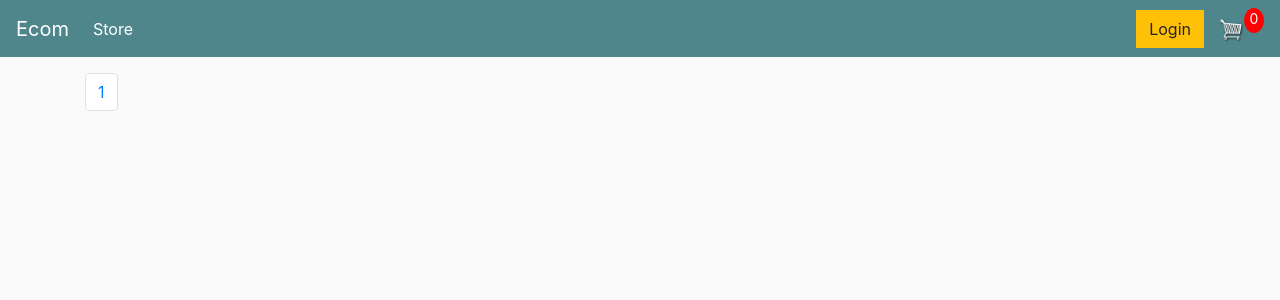
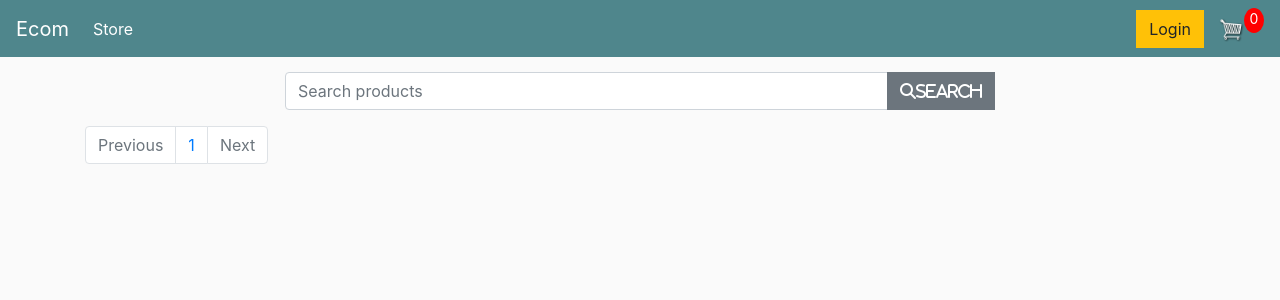
Before and after one commit to Pruthvi9096/django_ecommerce, a Django app: page / in a window 1280 px wide. Shown: the top 300 px of the page. Run offline with Django 3.2, Linux system fonts and the light colour scheme; data that the repository does not hold is empty; some libraries are stand-ins or nearby versions.

Commit message:
search functionality added

```diff
--- a/ecommerce/store/static/js/cart.js
+++ b/ecommerce/store/static/js/cart.js
@@ -56,3 +56,11 @@ function updateCartItem(productId, action) {
         })
 
 }
+var search = document.getElementById('search-form');
+search.addEventListener('submit',function(e){
+    e.preventDefault();
+    var q = search.query.value
+    if (q !== null && q!== undefined && q !== ''){
+        window.location.href="/?q="+q;
+    }
+})
--- a/ecommerce/store/templates/store/cart.html
+++ b/ecommerce/store/templates/store/cart.html
@@ -40,7 +40,7 @@
             </div>
             {% for item in items %}
             <div class="cart-row">
-                <div style="flex:2"><img class="row-image" src="{{item.product.imageUrl}}"></div>
+                <div style="flex:2"><img class="row-image" src="{{item.product.imageUrl}}" alt="{{product.name}}"></div>
                 <div style="flex:2">
                     <p>{{item.product.name}}</p>
                 </div>
--- a/ecommerce/store/templates/store/checkout.html
+++ b/ecommerce/store/templates/store/checkout.html
@@ -10,7 +10,7 @@
 				<hr>
 				{% for item in items %}
 				<div class="cart-row">
-					<div style="flex:2"><img class="row-image" src="{{item.product.imageUrl}}"></div>
+					<div style="flex:2"><img class="row-image" src="{{item.product.imageUrl}}" alt="{{product.name}}"></div>
 					<div style="flex:2"><p>{{item.product.name}}</p></div>
 					<div style="flex:1"><p>${{item.product.price | floatformat:2}}</p></div>
 					<div style="flex:1"><p>x{{item.quantity}}</p></div>
--- a/ecommerce/store/templates/store/main.html
+++ b/ecommerce/store/templates/store/main.html
@@ -1,14 +1,16 @@
 <!DOCTYPE html>
 {% load static %}
-<html>
+<html lang="en">
 
 <head>
   <title>Ecom</title>
-
+  <meta charset="UTF-8">
   <meta name="viewport" content="width=device-width, initial-scale=1, maximum-scale=1, minimum-scale=1" />
   <link rel="stylesheet" href="https://stackpath.bootstrapcdn.com/bootstrap/4.4.1/css/bootstrap.min.css"
     integrity="sha384-Vkoo8x4CGsO3+Hhxv8T/Q5PaXtkKtu6ug5TOeNV6gBiFeWPGFN9MuhOf23Q9Ifjh" crossorigin="anonymous">
-  <link rel="stylesheet" type="text/css" href="{% static 'css/main.css' %}">
+    <link href="//netdna.bootstrapcdn.com/font-awesome/3.2.1/css/font-awesome.css" rel="stylesheet">
+    <link rel="stylesheet" type="text/css" href="{% static 'css/main.css' %}">
+
 
   <script type="text/javascript">
     var user = '{{request.user}}';
@@ -51,7 +53,7 @@
 
 <body>
 
-  <nav class="navbar navbar-expand-lg navbar-dark bg-dark">
+  <nav class="navbar navbar-expand-lg navbar-dark bg-dark fixed-top">
     <a class="navbar-brand" href="{% url 'store' %}">Ecom</a>
     <button class="navbar-toggler" type="button" data-toggle="collapse" data-target="#navbarSupportedContent"
       aria-controls="navbarSupportedContent" aria-expanded="false" aria-label="Toggle navigation">
@@ -76,6 +78,7 @@
       </div>
     </div>
   </nav>
+  <br><br><br>
   <div class="container">
     {% block content %}
 
--- a/ecommerce/store/templates/store/store.html
+++ b/ecommerce/store/templates/store/store.html
@@ -1,9 +1,21 @@
 {% extends 'store/main.html' %}
 {% block content %}
+
+<div class="col-md-8 mx-auto">
+    <form id='search-form' class="input-group">
+      <input id="query" name="query" type="text" value="{% if q %}{{q}}{% endif %}" class="form-control" placeholder="Search products">
+      <div class="input-group-append">
+        <button class="btn btn-secondary" type="submit">
+          <i class="fa fa-search">Search</i>
+        </button>
+      </div>
+    </form>
+</div>
+
 <div class="row">
     {% for product in products %}
     <div class="col-lg-4">
-        <img class="thumbnail" src="{{product.imageUrl}}">
+        <img class="thumbnail" src="{{product.imageUrl}}" alt="{{product.name}}">
         <div class="box-element product">
             <h6><strong>{{product.name}}</strong></h6>
             <hr>
@@ -18,6 +30,11 @@
 </div>
 <nav aria-label="Page navigation example">
     <ul class="pagination justify-content-start mt-3">
+    {% if not products.has_previous%}
+    <li class="page-item disabled">
+        <a class="page-link" href="#" tabindex="-1">Previous</a>
+    </li>
+    {% endif %}
     {% if products.has_previous%}
       <li class="page-item">
         <a class="page-link" href="?page={{products.previous_page_number}}" tabindex="-1">Previous</a>
@@ -35,6 +52,11 @@
         <a class="page-link" href="?page={{products.next_page_number}}">Next</a>
       </li>
       {% endif %}
+      {% if not products.has_next%}
+        <li class="page-item disabled">
+            <a class="page-link" href="#" tabindex="-1">Next</a>
+        </li>
+        {% endif %}
     </ul>
   </nav>
 {% endblock content %}
--- a/ecommerce/store/views.py
+++ b/ecommerce/store/views.py
@@ -10,7 +10,10 @@ from .utils import cookieCart
 def store(request):
     products = Product.objects.all().order_by('id')
     page = request.GET.get('page', 1)
-
+    q = request.GET.get('q',False)
+    if q:
+        print(q)
+        products = Product.objects.filter(name__icontains=q)
     paginator = Paginator(products, 6)
     try:
         products = paginator.page(page)
@@ -24,7 +27,7 @@ def store(request):
     else:
         cart = cookieCart(request)
         order = cart['order']
-    context = {'products':products,'order':order}
+    context = {'products':products,'order':order,'q':q}
     return render(request, 'store/store.html', context)
 
 def cart(request):
```
